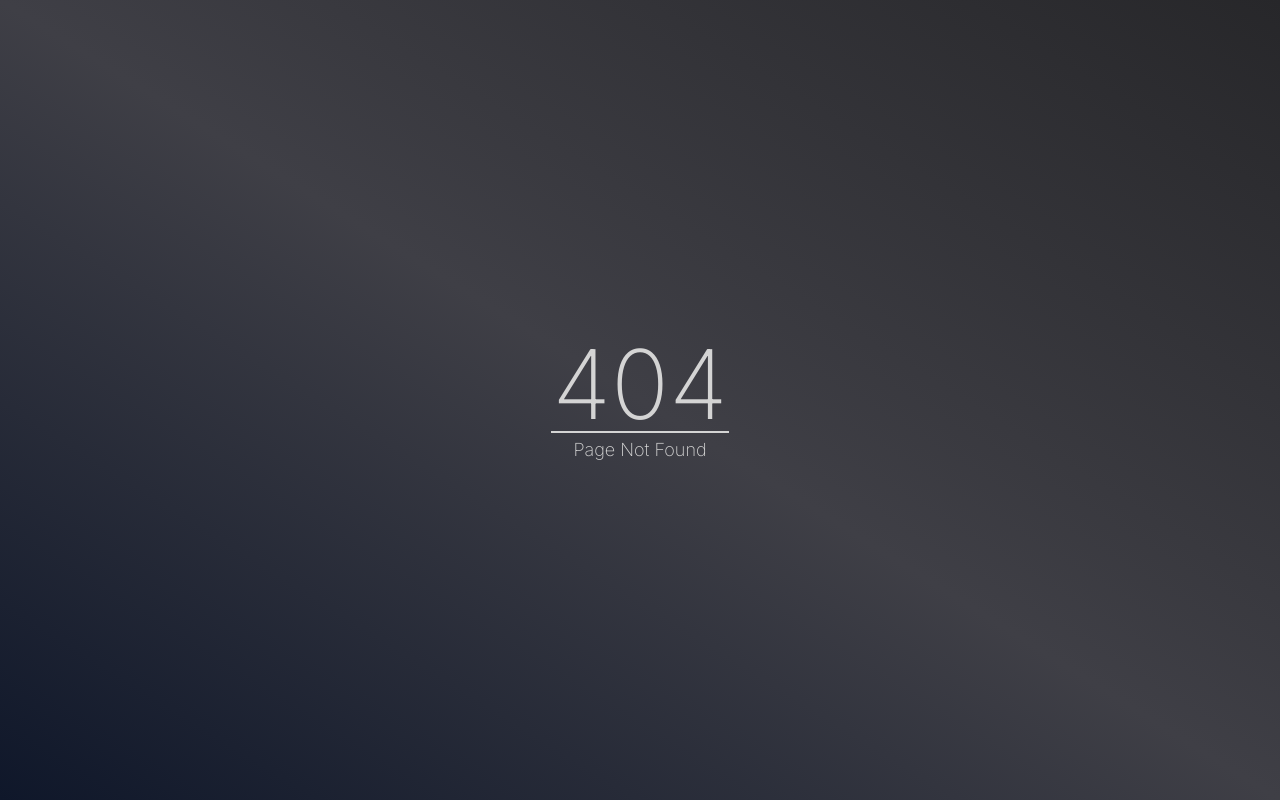
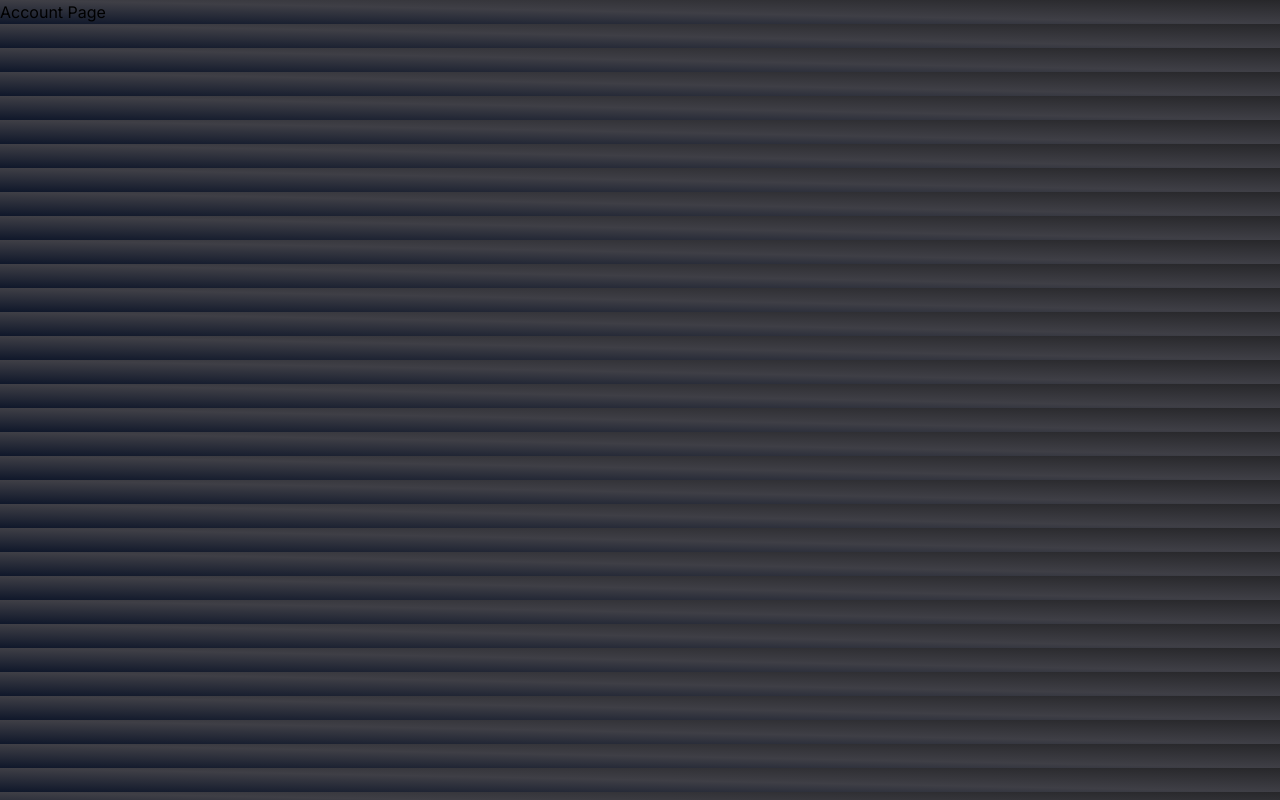
Before and after one commit to JakeIVS/BarCart, a Next.js app in the folder client/: page /account in a window 1280 px wide. Before the commit this address had no page. Built offline with nearby package versions, Linux system fonts and the light colour scheme.

Commit message:
add account management route

```diff
--- /dev/null
+++ b/client/src/app/account/page.tsx
@@ -0,0 +1,7 @@
+export default function account() {
+  return (
+    <div>
+      <h1>Account Page</h1>
+    </div>
+  );
+}
```
